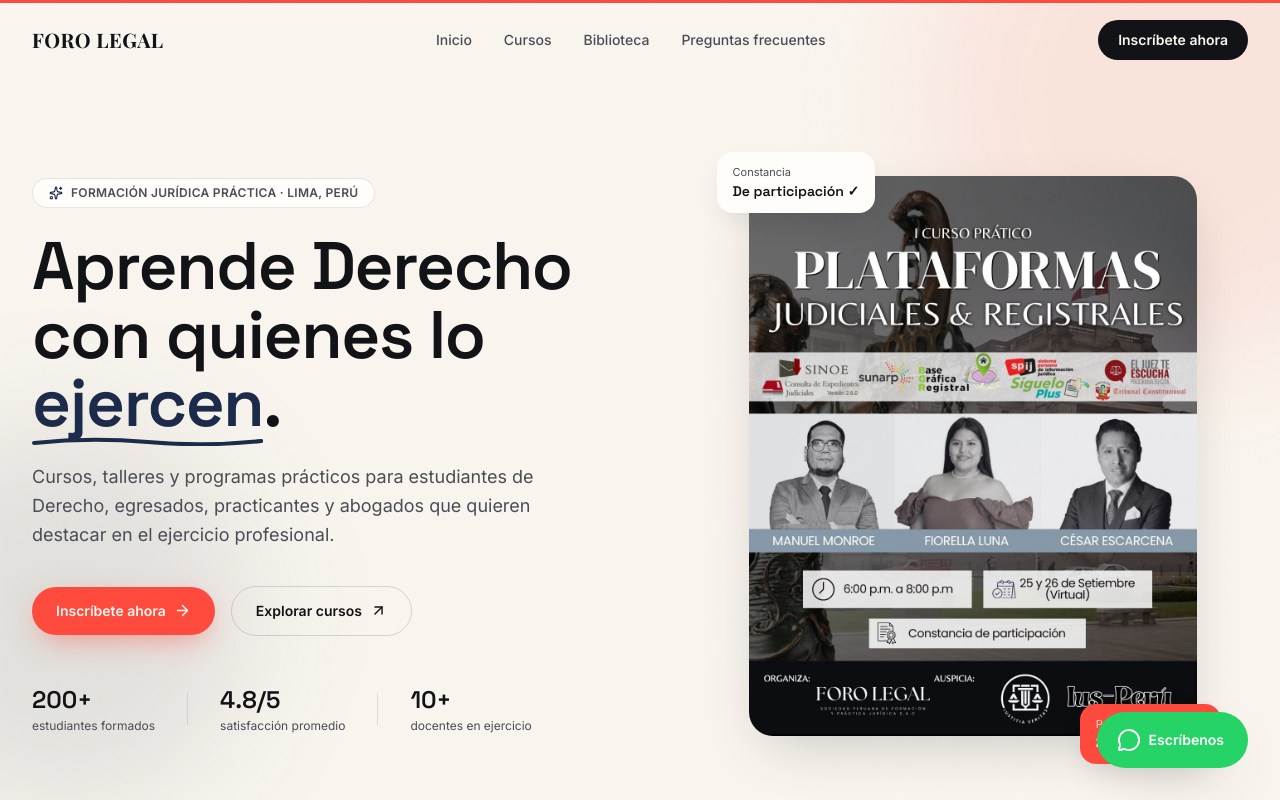
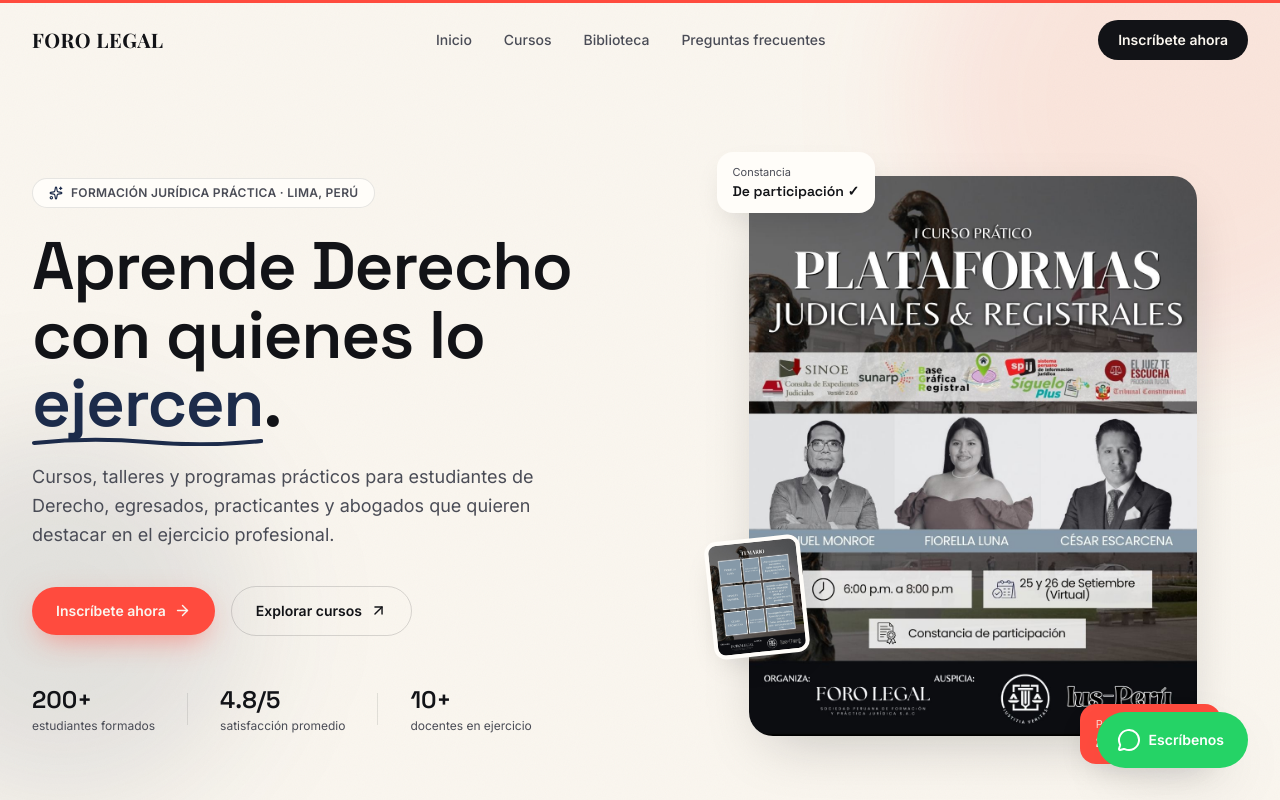
Before and after one commit to forolegalperu-max/foro-legalperu, a React (Vite) app: page / in a window 1280 px wide. Shown: the top 800 px of the page. Built offline with nearby package versions, Linux system fonts and the light colour scheme.

Commit message:
Agregar miniatura del temario en el hero con lightbox al ampliar
Co-Authored-By: Claude Sonnet 5 <noreply@anthropic.com>

```diff
--- a/src/components/sections/Hero.tsx
+++ b/src/components/sections/Hero.tsx
@@ -1,10 +1,15 @@
-import { useRef } from 'react';
+import { useRef, useState } from 'react';
 import { motion, useMotionValue, useSpring, useTransform } from 'framer-motion';
-import { ArrowRight, ArrowUpRight, Sparkles } from 'lucide-react';
+import { ArrowRight, ArrowUpRight, Sparkles, ZoomIn } from 'lucide-react';
 import { brand } from '../../data/site';
 import { stats } from '../../data/stats';
 import { useReducedMotion } from '../../hooks/useReducedMotion';
+import { Lightbox } from '../ui/Lightbox';
 import proximoCursoImg from '../../assets/curso-plataformas-judiciales.jpg';
+import temarioImg from '../../assets/temario-plataformas-judiciales.jpg';
+
+const cursoAlt = 'Próximo curso: I Curso Práctico de Plataformas Judiciales & Registrales, 25 y 26 de setiembre, modalidad virtual';
+const temarioAlt = 'Temario del I Curso Práctico de Plataformas Judiciales & Registrales';
 
 const studentsStat = stats.find((s) => s.id === 'students')!;
 const teachersStat = stats.find((s) => s.id === 'teachers')!;
@@ -16,6 +21,7 @@ function scrollTo(id: string) {
 export function Hero() {
   const containerRef = useRef<HTMLDivElement>(null);
   const reducedMotion = useReducedMotion();
+  const [lightbox, setLightbox] = useState<{ src: string; alt: string } | null>(null);
 
   const mx = useMotionValue(0);
   const my = useMotionValue(0);
@@ -160,13 +166,22 @@ export function Hero() {
             initial={{ opacity: 0, scale: 0.92 }}
             animate={{ opacity: 1, scale: 1 }}
             transition={{ duration: 0.8, delay: 0.3 }}
-            className="relative rounded-3xl overflow-hidden shadow-soft"
+            className="group relative rounded-3xl overflow-hidden shadow-soft cursor-zoom-in"
+            onClick={() => setLightbox({ src: proximoCursoImg, alt: cursoAlt })}
+            role="button"
+            tabIndex={0}
+            onKeyDown={(e) => {
+              if (e.key === 'Enter' || e.key === ' ') setLightbox({ src: proximoCursoImg, alt: cursoAlt });
+            }}
+            aria-label="Ampliar imagen del curso"
+            data-cursor-hover
           >
-            <img
-              src={proximoCursoImg}
-              alt="Próximo curso: I Curso Práctico de Plataformas Judiciales & Registrales, 25 y 26 de setiembre, modalidad virtual"
-              className="block w-full h-auto"
-            />
+            <img src={proximoCursoImg} alt={cursoAlt} className="block w-full h-auto" />
+            <div className="absolute inset-0 flex items-center justify-center bg-ink/0 group-hover:bg-ink/30 transition-colors duration-300">
+              <span className="flex h-11 w-11 items-center justify-center rounded-full bg-cream/90 text-ink opacity-0 group-hover:opacity-100 scale-90 group-hover:scale-100 transition-all duration-300">
+                <ZoomIn size={18} />
+              </span>
+            </div>
           </motion.div>
 
           {/* floating badge 1 */}
@@ -192,8 +207,29 @@ export function Hero() {
             <p className="text-[11px] text-cream/80">Próximo inicio</p>
             <p className="font-display text-sm font-semibold">25 de setiembre</p>
           </motion.div>
+
+          {/* temario thumbnail */}
+          <motion.button
+            type="button"
+            onClick={() => setLightbox({ src: temarioImg, alt: temarioAlt })}
+            data-cursor-hover
+            initial={{ opacity: 0, y: 10, rotate: -6 }}
+            animate={{ opacity: 1, y: 0, rotate: -6 }}
+            whileHover={{ rotate: 0, scale: 1.04 }}
+            transition={{ duration: 0.7, delay: 0.95 }}
+            className="group absolute bottom-20 -left-10 hidden sm:block w-24 overflow-hidden rounded-xl bg-paper p-1 shadow-card"
+          >
+            <img src={temarioImg} alt={temarioAlt} className="block w-full h-auto rounded-lg" />
+            <span className="absolute inset-0 flex items-center justify-center rounded-xl bg-ink/0 group-hover:bg-ink/40 transition-colors duration-300">
+              <span className="text-[10px] font-semibold text-cream opacity-0 group-hover:opacity-100 transition-opacity duration-300">
+                Ver temario
+              </span>
+            </span>
+          </motion.button>
         </div>
       </div>
+
+      <Lightbox src={lightbox?.src ?? null} alt={lightbox?.alt ?? ''} onClose={() => setLightbox(null)} />
     </section>
   );
 }
--- /dev/null
+++ b/src/components/ui/Lightbox.tsx
@@ -0,0 +1,61 @@
+import { useEffect } from 'react';
+import { AnimatePresence, motion } from 'framer-motion';
+import { X } from 'lucide-react';
+
+interface LightboxProps {
+  src: string | null;
+  alt: string;
+  onClose: () => void;
+}
+
+export function Lightbox({ src, alt, onClose }: LightboxProps) {
+  useEffect(() => {
+    if (!src) return;
+    const onKey = (e: KeyboardEvent) => e.key === 'Escape' && onClose();
+    document.addEventListener('keydown', onKey);
+    document.body.style.overflow = 'hidden';
+    return () => {
+      document.removeEventListener('keydown', onKey);
+      document.body.style.overflow = '';
+    };
+  }, [src, onClose]);
+
+  return (
+    <AnimatePresence>
+      {src && (
+        <motion.div
+          className="fixed inset-0 z-[100] flex items-center justify-center p-4 sm:p-8"
+          initial={{ opacity: 0 }}
+          animate={{ opacity: 1 }}
+          exit={{ opacity: 0 }}
+          onClick={onClose}
+        >
+          <motion.div
+            className="absolute inset-0 bg-ink/85 backdrop-blur-sm"
+            initial={{ opacity: 0 }}
+            animate={{ opacity: 1 }}
+            exit={{ opacity: 0 }}
+          />
+          <button
+            onClick={onClose}
+            aria-label="Cerrar"
+            data-cursor-hover
+            className="absolute top-5 right-5 z-10 flex h-10 w-10 items-center justify-center rounded-full bg-cream/10 text-cream hover:bg-cream/20 transition-colors"
+          >
+            <X size={20} />
+          </button>
+          <motion.img
+            src={src}
+            alt={alt}
+            onClick={(e) => e.stopPropagation()}
+            initial={{ opacity: 0, scale: 0.94 }}
+            animate={{ opacity: 1, scale: 1 }}
+            exit={{ opacity: 0, scale: 0.96 }}
+            transition={{ duration: 0.3, ease: [0.22, 1, 0.36, 1] }}
+            className="relative z-10 max-h-full max-w-full rounded-2xl shadow-soft object-contain"
+          />
+        </motion.div>
+      )}
+    </AnimatePresence>
+  );
+}
```
Also changed, not shown: src/assets/temario-plataformas-judiciales.jpg (added).
